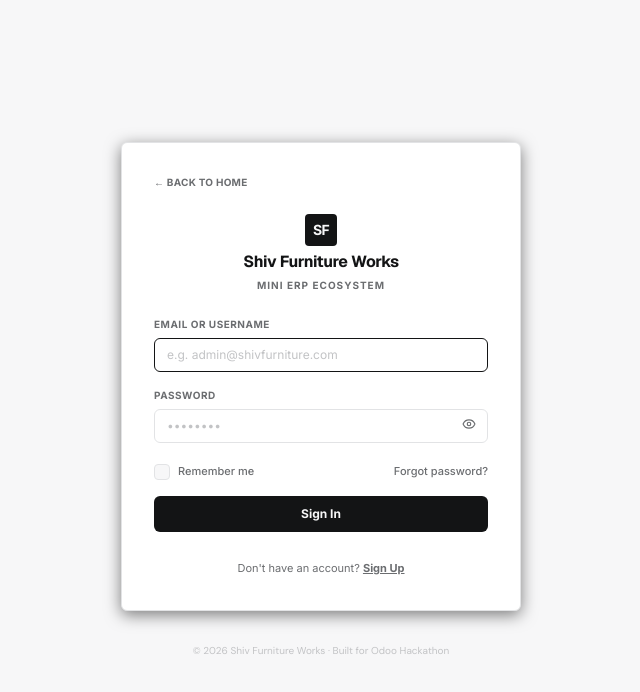
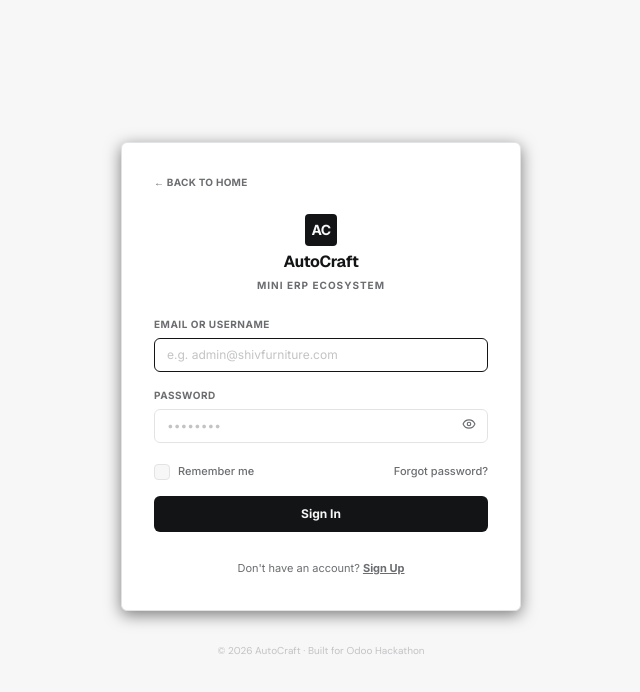
Before and after one commit to abhiyaligar/odooxkahe74, a React (Vite) app in the folder frontend/: page /login in a window 1280 px wide. Shown: the top 692 px of the page, without its empty margins (319-959 px from the left). Built offline with nearby package versions, Linux system fonts and the light colour scheme; no server answers.

Commit message:
chore: rebrand from Shiv Furniture to AutoCraft

```diff
--- a/frontend/src/components/common/Layout.jsx
+++ b/frontend/src/components/common/Layout.jsx
@@ -147,7 +147,7 @@ export const Layout = ({ children }) => {
   // Determine current page title
   const currentPath = location.pathname;
   const activeItem = navigationItems.find(item => item.path === currentPath);
-  const pageTitle = activeItem ? activeItem.name : "Shiv Furniture Works";
+  const pageTitle = activeItem ? activeItem.name : "AutoCraft";
 
   return (
     <div className="flex h-screen w-screen overflow-hidden bg-background text-textPrimary">
@@ -170,7 +170,7 @@ export const Layout = ({ children }) => {
         <div className="flex h-16 items-center justify-between border-b border-border px-4 relative">
           {(!isCollapsed || isMobileMenuOpen) ? (
             <div className="flex flex-col">
-              <span className="font-semibold tracking-wide text-sm">SHIV FURNITURE</span>
+              <span className="font-semibold tracking-wide text-sm">AUTOCRAFT</span>
               <span className="text-[10px] text-textSecondary uppercase tracking-widest font-mono">ERP Works</span>
             </div>
           ) : (
@@ -288,7 +288,7 @@ export const Layout = ({ children }) => {
             {/* Sign Out Button */}
             <button
               onClick={() => {
-                if (window.confirm("Sign out of Shiv Furniture Works ERP?")) {
+                if (window.confirm("Sign out of AutoCraft ERP?")) {
                   logout();
                 }
               }}
--- a/frontend/src/pages/CustomerPortal.jsx
+++ b/frontend/src/pages/CustomerPortal.jsx
@@ -307,7 +307,7 @@ export default function CustomerPortal() {
                     <button
                       onClick={() => {
                         setShowUserMenu(false);
-                        if (window.confirm("Sign out of Shiv Furniture Works Customer Portal?")) {
+                        if (window.confirm("Sign out of AutoCraft Customer Portal?")) {
                           logout();
                         }
                       }}
@@ -743,7 +743,7 @@ export default function CustomerPortal() {
                     <Truck size={14} className="text-textMuted shrink-0 mt-0.5" />
                     <div>
                       <span className="text-[10px] font-bold text-textSecondary uppercase tracking-wider block">Fulfillment Agent</span>
-                      <span>Shiv Furniture Works Logistics</span>
+                      <span>AutoCraft Logistics</span>
                     </div>
                   </div>
                 </div>
--- a/frontend/src/pages/Landing.jsx
+++ b/frontend/src/pages/Landing.jsx
@@ -54,9 +54,9 @@ export default function LandingPage({ onNavigateToLogin }) {
         {/* Brand Left */}
         <div className="flex items-center gap-[10px] cursor-pointer" onClick={() => window.scrollTo({ top: 0, behavior: 'smooth' })}>
           <div className="h-8 w-8 rounded-md bg-white text-black flex items-center justify-center font-black text-xs tracking-tighter">
-            SF
+            AC
           </div>
-          <span className="font-bold text-sm tracking-wide text-white uppercase">Shiv Furniture</span>
+          <span className="font-bold text-sm tracking-wide text-white uppercase">AutoCraft</span>
         </div>
 
         {/* Center Links */}
@@ -303,7 +303,7 @@ export default function LandingPage({ onNavigateToLogin }) {
               <div className="h-6 w-6 rounded bg-accent text-background flex items-center justify-center font-black text-[10px] tracking-tighter">
                 SF
               </div>
-              <span className="font-bold text-xs text-textPrimary uppercase">Shiv Furniture Works</span>
+              <span className="font-bold text-xs text-textPrimary uppercase">AutoCraft</span>
             </div>
             <p className="text-[11px] text-textMuted leading-relaxed max-w-xs">
               Artisan woodworking meets robust resource planning automation. Built for Odoo-style hackathon demo showcases.
@@ -354,7 +354,7 @@ export default function LandingPage({ onNavigateToLogin }) {
 
         {/* Copyright Line */}
         <div className="max-w-6xl w-full mx-auto pt-6 flex flex-col md:flex-row items-center justify-between text-[10px] text-textMuted font-mono gap-4">
-          <span>© 2026 Shiv Furniture Works. All rights reserved.</span>
+          <span>© 2026 AutoCraft. All rights reserved.</span>
           <span>Designed with Grayscale minimal SaaS identity frameworks.</span>
         </div>
       </footer>
--- a/frontend/src/pages/Login.jsx
+++ b/frontend/src/pages/Login.jsx
@@ -112,9 +112,9 @@ export default function LoginPage({ onLogin, onBack, onSignup }) {
         {/* Brand Header */}
         <div className="text-center space-y-1">
           <div className="inline-flex h-8 w-8 items-center justify-center rounded bg-accent text-background font-black text-sm tracking-tighter">
-            SF
+            AC
           </div>
-          <h2 className="text-md font-bold tracking-tight text-textPrimary mt-2">Shiv Furniture Works</h2>
+          <h2 className="text-md font-bold tracking-tight text-textPrimary mt-2">AutoCraft</h2>
           <p className="text-[10px] uppercase tracking-widest text-textSecondary font-semibold">Mini ERP Ecosystem</p>
         </div>
 
@@ -238,7 +238,7 @@ export default function LoginPage({ onLogin, onBack, onSignup }) {
 
       {/* Footer */}
       <footer className="mt-8 text-center text-[10px] text-textMuted font-mono">
-        © 2026 Shiv Furniture Works · Built for Odoo Hackathon
+        © 2026 AutoCraft · Built for Odoo Hackathon
       </footer>
     </div>
   );
--- a/frontend/src/pages/Signup.jsx
+++ b/frontend/src/pages/Signup.jsx
@@ -104,9 +104,9 @@ export default function SignupPage({ onSignupSuccess, onBackToLogin, onBackToHom
         {/* Brand Header */}
         <div className="text-center space-y-1">
           <div className="inline-flex h-8 w-8 items-center justify-center rounded bg-accent text-background font-black text-sm tracking-tighter">
-            SF
+            AC
           </div>
-          <h2 className="text-md font-bold tracking-tight text-textPrimary mt-2 font-sans">Shiv Furniture Works</h2>
+          <h2 className="text-md font-bold tracking-tight text-textPrimary mt-2 font-sans">AutoCraft</h2>
           <p className="text-[10px] uppercase tracking-widest text-textSecondary font-semibold">Create your account</p>
         </div>
 
--- a/frontend/src/pages/Wallet.jsx
+++ b/frontend/src/pages/Wallet.jsx
@@ -183,7 +183,7 @@ export default function WalletPage() {
         key: RAZORPAY_KEY_ID,
         amount: amt * 100,
         currency: 'INR',
-        name: 'Shiv Furniture Works',
+        name: 'AutoCraft',
         description: 'Wallet Top-Up',
         order_id: order.razorpay_order_id,
         handler: async (response) => {
```
Also changed, not shown: 1 other file (tests, documents, lock files or other folders).
